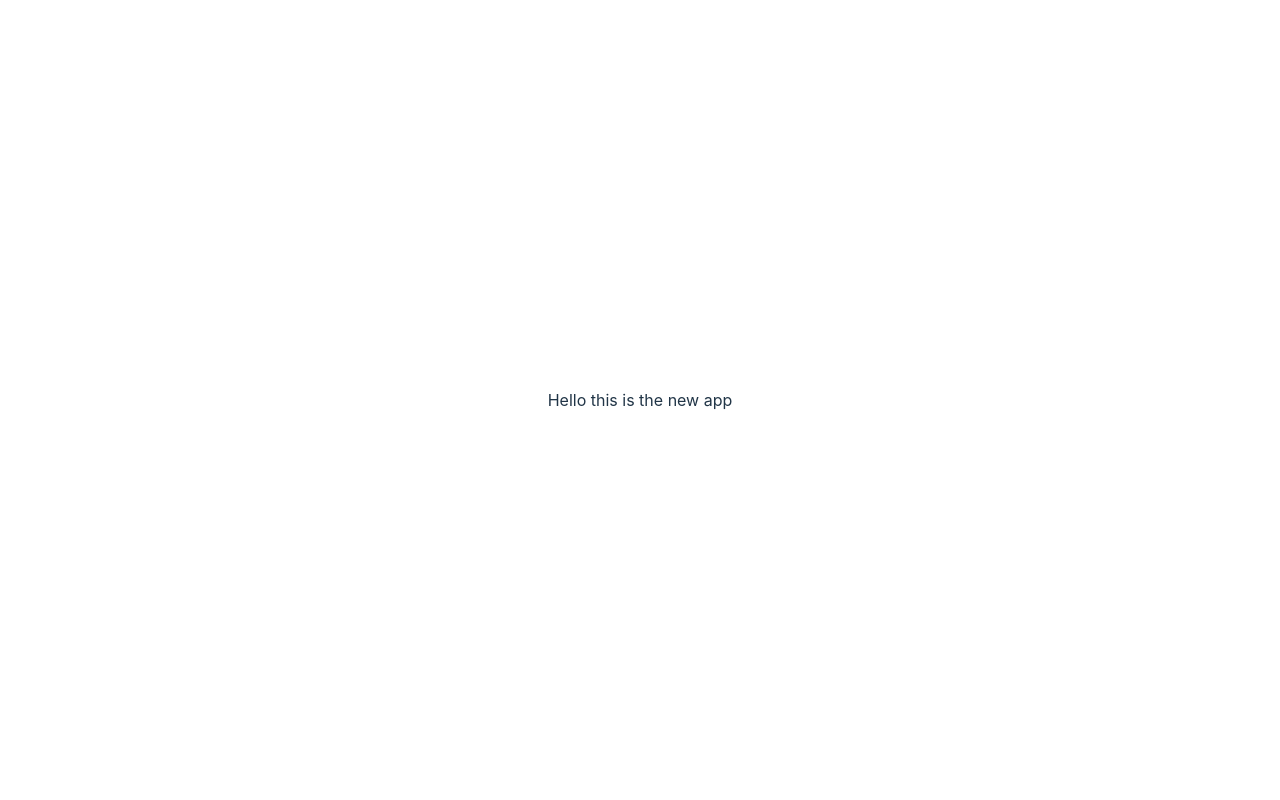
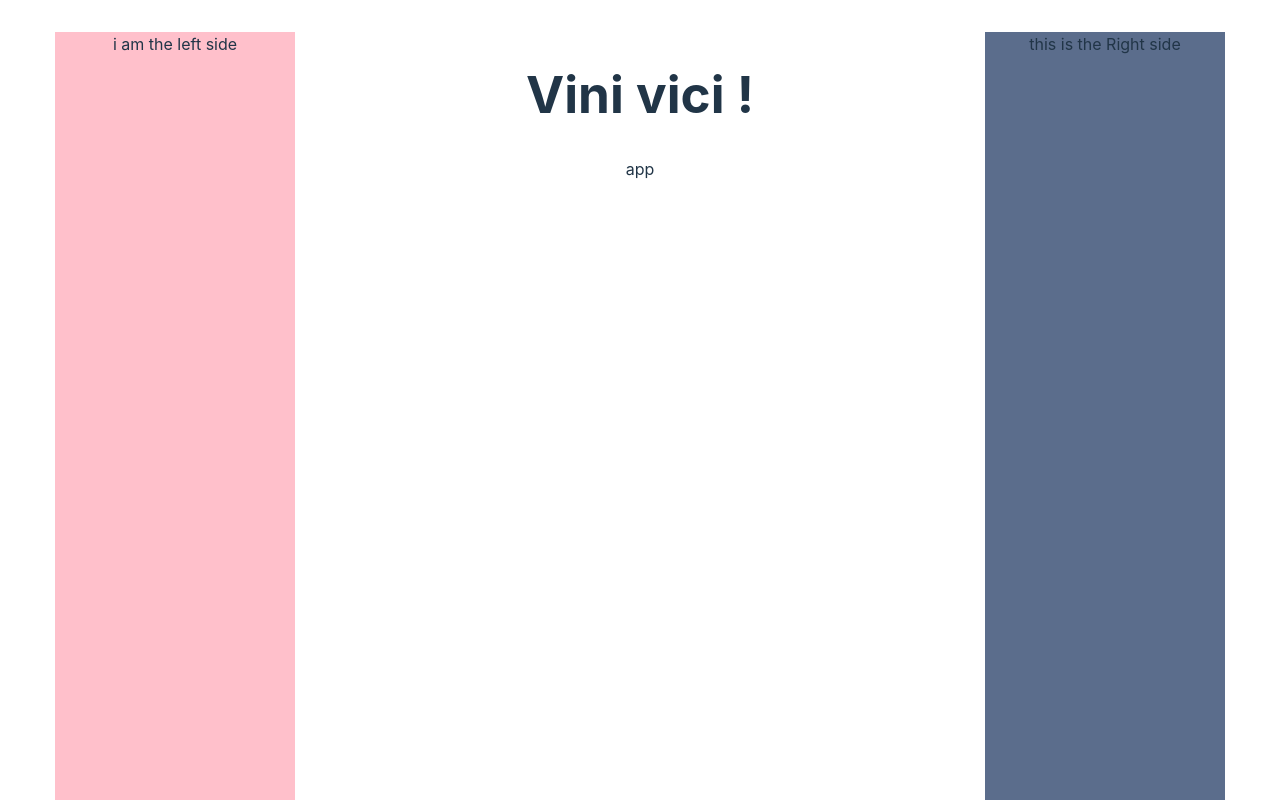
Before and after one commit to abdoul61/Vini-Vici, a React (Vite) app in the folder vini-vici/: page / in a window 1280 px wide. Shown: the top 800 px of the page. Built offline with nearby package versions, Linux system fonts and the light colour scheme.

Commit message:
App designed done

```diff
--- a/vini-vici/src/App.css
+++ b/vini-vici/src/App.css
@@ -4,3 +4,14 @@
   padding: 2rem;
   text-align: center;
 }
+
+
+.App{
+	display:flex;
+	flex-direction:row;
+	justify-content:space-evenly;
+	align-content:flex-start;
+	width:75em;
+	height:80em;
+	position:relative;
+}
--- a/vini-vici/src/App.jsx
+++ b/vini-vici/src/App.jsx
@@ -1,10 +1,15 @@
 import './App.css'
+import Left from './components/Left'
+import Middle from './components/Middle'
+import Right from './components/Right'
 
 function App() {
 
   return (
     <div className="App">
-			Hello this is the new app
+			<Left/>
+			<Middle/>
+			<Right/>
    </div>
   )
 }
--- /dev/null
+++ b/vini-vici/src/components/Left.css
@@ -0,0 +1,7 @@
+
+
+
+.left{
+	flex:0.2;
+	background-color:pink;
+}
--- /dev/null
+++ b/vini-vici/src/components/Left.jsx
@@ -0,0 +1,15 @@
+import React from 'react';
+
+import "./Left.css";
+
+const Left = () =>{
+	return (
+		 <div className="left">
+			i am the left side
+		</div>
+		);
+
+}
+
+
+export default Left;
--- /dev/null
+++ b/vini-vici/src/components/Middle.css
@@ -0,0 +1,4 @@
+.middle{
+	flex:0.55;
+	background-color:white;
+}
--- /dev/null
+++ b/vini-vici/src/components/Middle.jsx
@@ -0,0 +1,17 @@
+import REACT from 'react';
+import "./Middle.css"
+
+const Middle = () =>{
+	return (
+	   <div className="middle">
+			<h1>Vini vici !</h1>
+			<div>
+				app
+			</div>
+		</div>
+	)
+
+}
+
+
+export default Middle;
--- /dev/null
+++ b/vini-vici/src/components/Right.css
@@ -0,0 +1,8 @@
+
+.right{
+	flex:0.2;
+	background-color:rgb(91,109,140);
+	width:90%;
+	height:inherit;
+	position:sticky;
+}
--- /dev/null
+++ b/vini-vici/src/components/Right.jsx
@@ -0,0 +1,14 @@
+import REACT from 'react';
+
+import './Right.css';
+const Right = () =>{
+	return (
+	   <div className="right">
+			this is the Right side
+		</div>
+	)
+}
+
+
+
+export default Right;
--- a/vini-vici/src/index.css
+++ b/vini-vici/src/index.css
@@ -4,8 +4,10 @@
   font-weight: 400;
 
   color-scheme: light dark;
-  color: rgba(255, 255, 255, 0.87);
-  background-color: #242424;
+  /* color: rgba(255, 255, 255, 0.87); */
+  color: rgba(0,0, 0);
+  /* background-color: #242424; */
+  background-color: whitesmoke;
 
   font-synthesis: none;
   text-rendering: optimizeLegibility;
```
